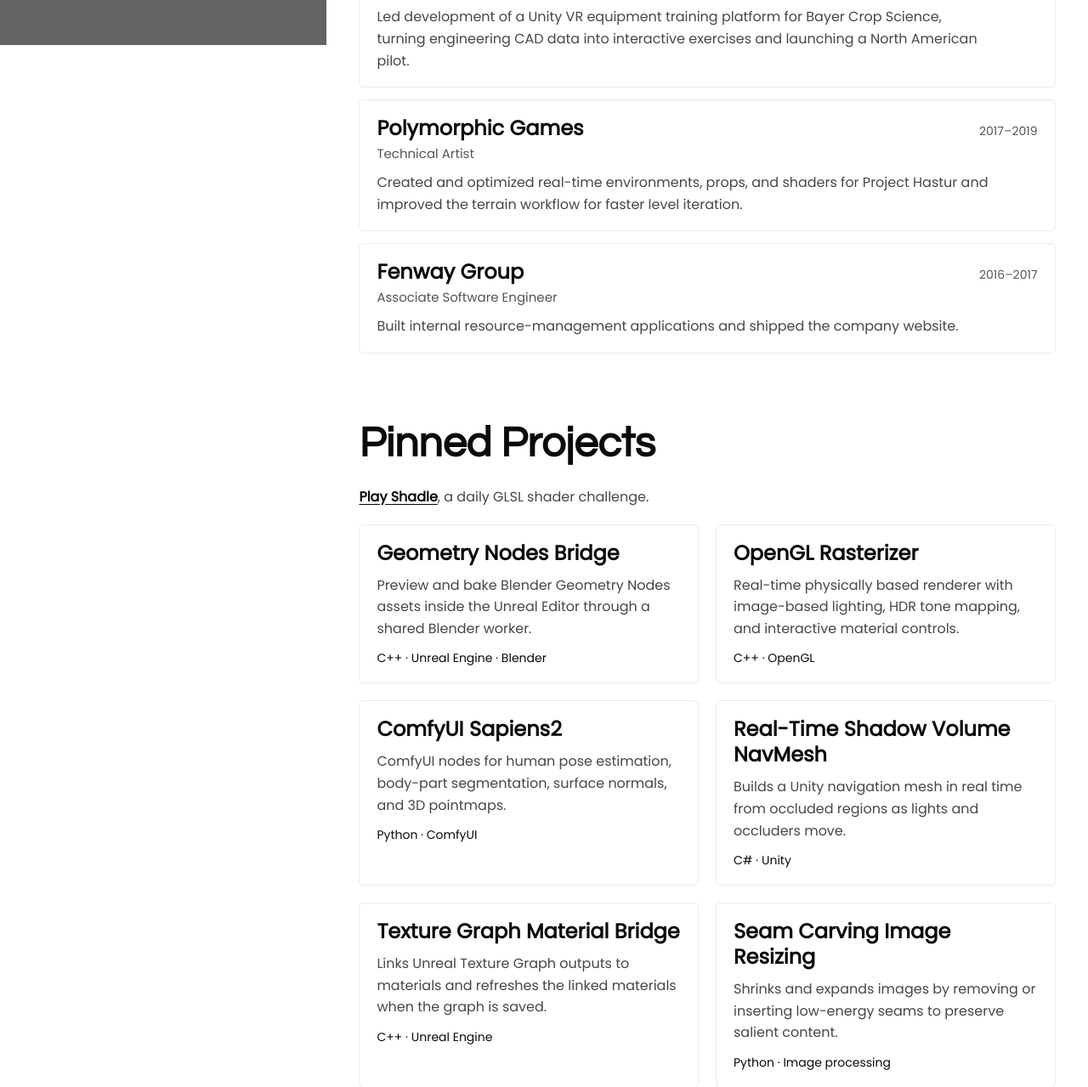
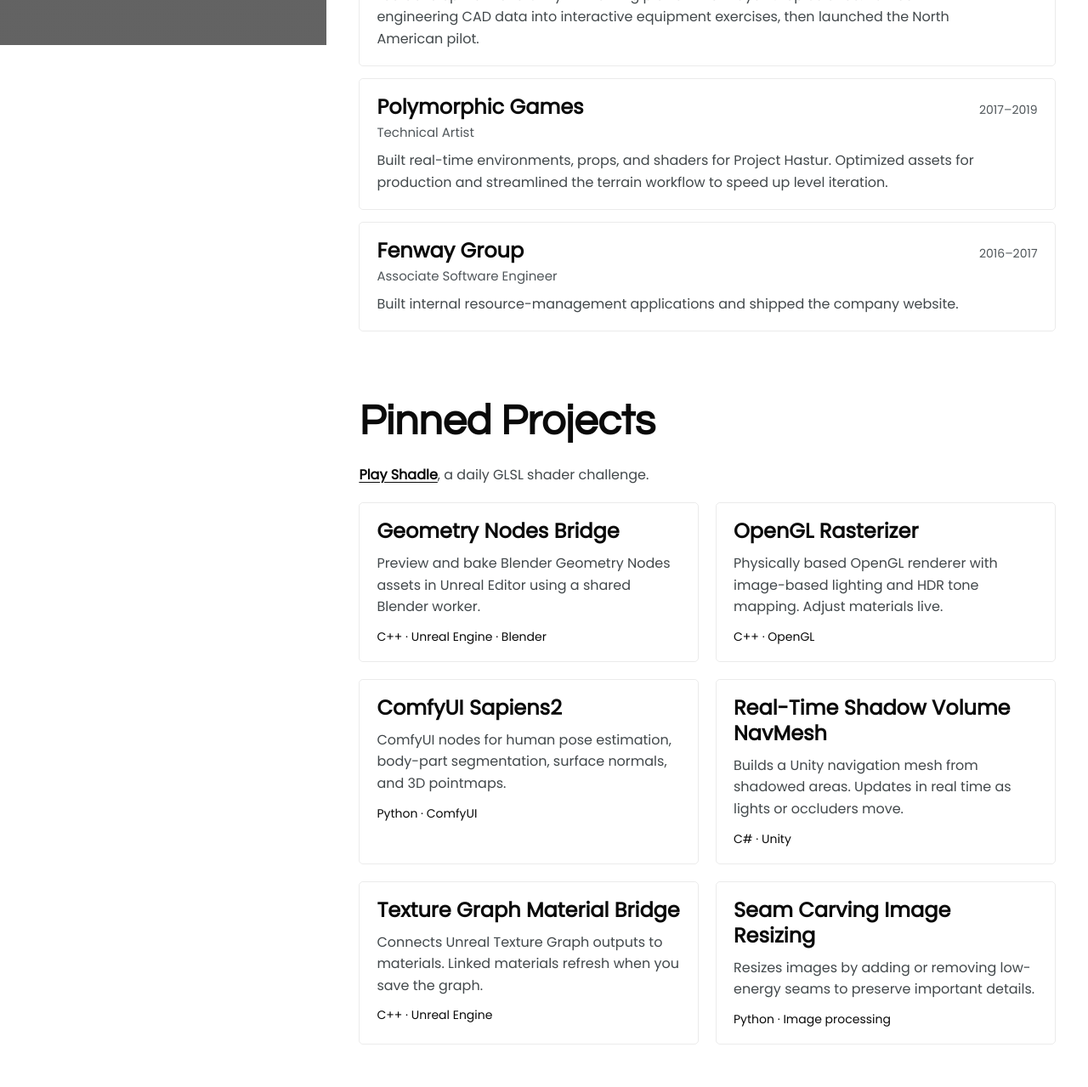
Before and after one commit to lassiiter/lassiiter.github.io, a plain HTML site: page index.html in a window 1280 px wide. Shown: the part 747-2026 px from the top of the page at 85% size. Drawn offline with nearby package versions, Linux system fonts and the light colour scheme; no server answers; grey boxes are pictures that could not be loaded.

Commit message:
Streamline portfolio descriptions

```diff
--- a/index.html
+++ b/index.html
@@ -180,7 +180,7 @@
       </nav>
     </header>
     <main id="display">
-      <p class="intro">I build real-time graphics and content pipelines for games and VR. My work spans rendering performance, USD asset pipelines, material systems, and AI-assisted creation tools.</p>
+      <p class="intro">I build graphics tools for real-time games and VR. My work spans rendering performance, USD asset pipelines, material systems, and AI-assisted creation.</p>
       <section id="professional-work" aria-labelledby="professional-heading">
         <h2 id="professional-heading">Professional Work</h2>
         <div class="projects portfolio-grid">
@@ -192,7 +192,7 @@
               </div>
               <p class="experience-date">At Meta since 2022</p>
             </header>
-            <p class="about_section">Lead teams prototyping AI-assisted game creation and building tools for artists. Previously led technical art for Quest VR environments, including five homes shipped for Meta Connect 2025. Built USD asset and material workflows and profiled rendering performance for standalone VR.</p>
+            <p class="about_section">Lead teams prototyping AI-assisted tools for game creators. Led technical art for Quest VR environments, including five homes shipped for Meta Connect 2025. Built USD asset and material workflows. Profiled rendering performance on standalone VR headsets.</p>
           </section>
           <section>
             <header class="experience-heading">
@@ -202,7 +202,7 @@
               </div>
               <p class="experience-date">2021&ndash;2023</p>
             </header>
-            <p class="about_section">Contributed client improvements, UX design, and shaders to the competitive tactics game and helped prepare its Kickstarter campaign and beta launch.</p>
+            <p class="about_section">Improved the tactics game's client through UX design and shader work. Helped prepare its Kickstarter campaign and beta launch.</p>
             <p class="bottom_section"><a href="https://store.steampowered.com/app/2004320/Duelyst_II/">Duelyst II on Steam</a></p>
           </section>
           <section>
@@ -213,7 +213,7 @@
               </div>
               <p class="experience-date">2019&ndash;2022</p>
             </header>
-            <p class="about_section">Led development of a Unity VR equipment training platform for Bayer Crop Science, turning engineering CAD data into interactive exercises and launching a North American pilot.</p>
+            <p class="about_section">Led development of a Unity VR training platform for Bayer Crop Science. Turned engineering CAD data into interactive equipment exercises, then launched the North American pilot.</p>
           </section>
           <section>
             <header class="experience-heading">
@@ -223,7 +223,7 @@
               </div>
               <p class="experience-date">2017&ndash;2019</p>
             </header>
-            <p class="about_section">Created and optimized real-time environments, props, and shaders for Project Hastur and improved the terrain workflow for faster level iteration.</p>
+            <p class="about_section">Built real-time environments, props, and shaders for Project Hastur. Optimized assets for production and streamlined the terrain workflow to speed up level iteration.</p>
           </section>
           <section>
             <header class="experience-heading">
@@ -244,14 +244,14 @@
           <a href="https://github.com/lassiiter/blender-geometry-nodes-to-unreal" target="_blank" rel="noopener">
             <section>
               <h3 class="section_title">Geometry Nodes Bridge</h3>
-              <p class="about_section">Preview and bake Blender Geometry Nodes assets inside the Unreal Editor through a shared Blender worker.</p>
+              <p class="about_section">Preview and bake Blender Geometry Nodes assets in Unreal Editor using a shared Blender worker.</p>
               <p class="bottom_section">C++ · Unreal Engine · Blender</p>
             </section>
           </a>
           <a href="https://github.com/lassiiter/opengl-rasterizer" target="_blank" rel="noopener">
             <section>
               <h3 class="section_title">OpenGL Rasterizer</h3>
-              <p class="about_section">Real-time physically based renderer with image-based lighting, HDR tone mapping, and interactive material controls.</p>
+              <p class="about_section">Physically based OpenGL renderer with image-based lighting and HDR tone mapping. Adjust materials live.</p>
               <p class="bottom_section">C++ · OpenGL</p>
             </section>
           </a>
@@ -265,21 +265,21 @@
           <a href="https://github.com/lassiiter/realtime-shadow-volume-nav-mesh" target="_blank" rel="noopener">
             <section>
               <h3 class="section_title">Real-Time Shadow Volume NavMesh</h3>
-              <p class="about_section">Builds a Unity navigation mesh in real time from occluded regions as lights and occluders move.</p>
+              <p class="about_section">Builds a Unity navigation mesh from shadowed areas. Updates in real time as lights or occluders move.</p>
               <p class="bottom_section">C# · Unity</p>
             </section>
           </a>
           <a href="https://github.com/lassiiter/unreal-texture-graph-to-material" target="_blank" rel="noopener">
             <section>
               <h3 class="section_title">Texture Graph Material Bridge</h3>
-              <p class="about_section">Links Unreal Texture Graph outputs to materials and refreshes the linked materials when the graph is saved.</p>
+              <p class="about_section">Connects Unreal Texture Graph outputs to materials. Linked materials refresh when you save the graph.</p>
               <p class="bottom_section">C++ · Unreal Engine</p>
             </section>
           </a>
           <a href="https://github.com/lassiiter/seam-carving-image-resizing" target="_blank" rel="noopener">
             <section>
               <h3 class="section_title">Seam Carving Image Resizing</h3>
-              <p class="about_section">Shrinks and expands images by removing or inserting low-energy seams to preserve salient content.</p>
+              <p class="about_section">Resizes images by adding or removing low-energy seams to preserve important details.</p>
               <p class="bottom_section">Python · Image processing</p>
             </section>
           </a>
```
